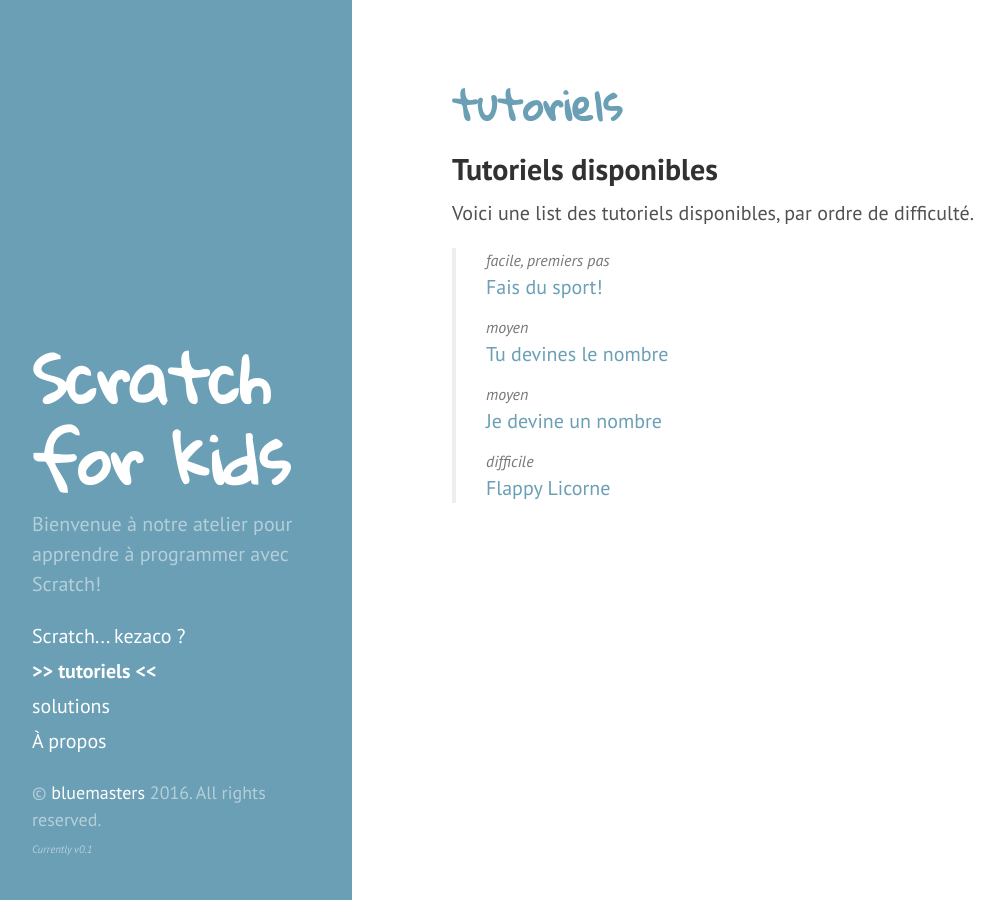
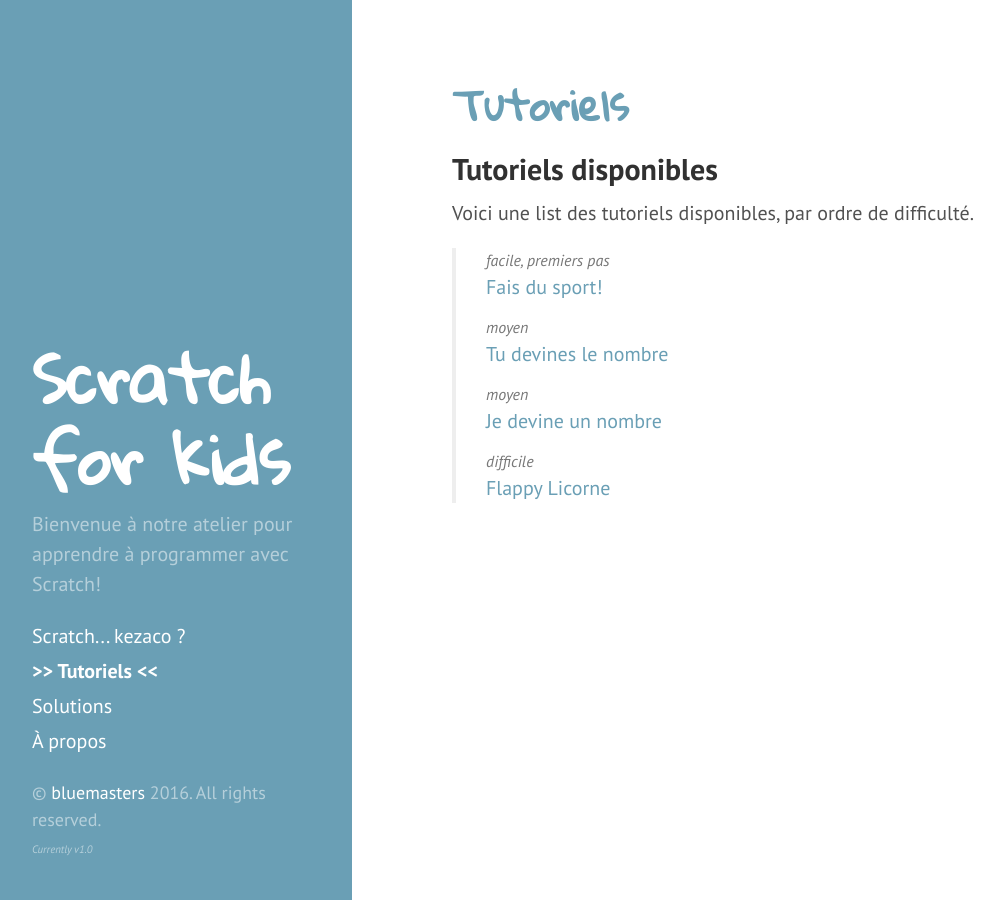
Before and after one commit to BlueMasters/scratch-for-kids, a Jekyll site: the page built from pages/tutorials.md, in a window 1280 px wide. Shown: the whole page, without its empty margins (8-1012 px from the left). Built offline with Jekyll 4.4.1, drawn with Linux system fonts in a browser that asks for light colours.

Commit message:
fix upper/lower

```diff
--- a/_config.yml
+++ b/_config.yml
@@ -17,7 +17,7 @@ description: > # this means to ignore newlines until "baseurl:"
 baseurl: /scratch-for-kids # the subpath of your site, e.g. /blog
 url: http://bluemasters.github.io/ # the base hostname & protocol for your site
 github_username: bluemasters
-version: 0.1
+version: 1.0
 
 # Build settings
 markdown: kramdown
--- a/pages/tutorials.md
+++ b/pages/tutorials.md
@@ -1,6 +1,6 @@
 ---
 layout: page
-title: tutoriels
+title: Tutoriels
 order: 2
 ---
 
```
Also changed, not shown: pages/solutions.md (+1 -1 lines).
